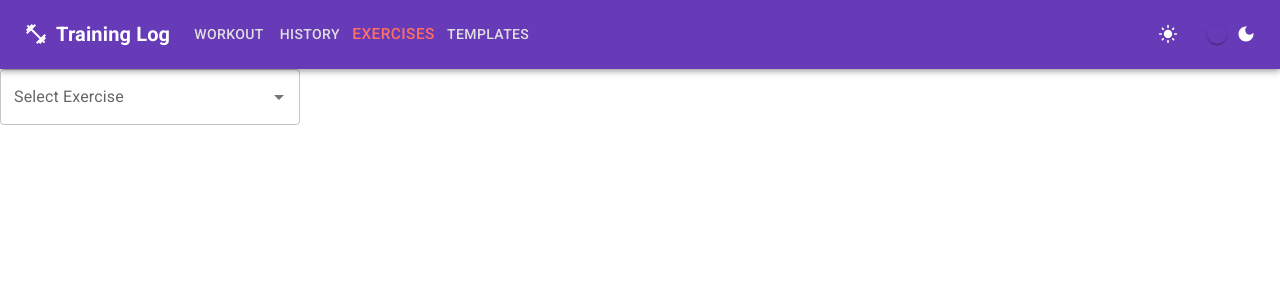
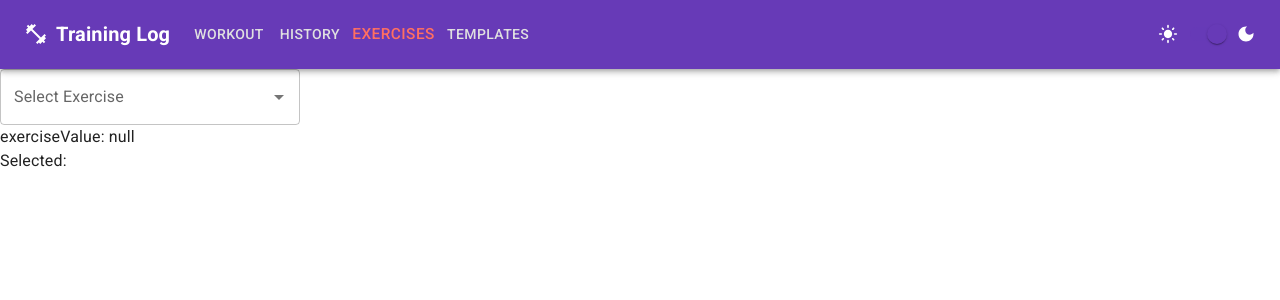
Before and after one commit to tylersocholotuik/training-log, a Next.js app in the folder training-log-app/: page /exercises in a window 1280 px wide. Shown: the top 300 px of the page. Built offline with nearby package versions, Linux system fonts and the light colour scheme.

Commit message:
Added state control to exercise select

```diff
--- a/training-log-app/pages/exercises.js
+++ b/training-log-app/pages/exercises.js
@@ -6,6 +6,8 @@ import Autocomplete from '@mui/material/Autocomplete';
 export default function Exercises() {
 
   const [data, setData] = useState(null);
+  const [exerciseValue, setExerciseValue] = useState(null);
+  const [exerciseSelection, setExceriseSelection] = useState('');
 
   useEffect(() => {
     // Fetch the data from the public folder
@@ -31,12 +33,22 @@ export default function Exercises() {
     <>
       <main>
         <Autocomplete
+          value={exerciseValue}
+          onChange={(event, newValue) => {
+            setExerciseValue(newValue);
+          }}
+          inputValue={exerciseSelection}
+          onInputChange={(event, newInputValue) => {
+            setExceriseSelection(newInputValue);
+          }}
           options={options.sort((a, b) => -b.firstLetter.localeCompare(a.firstLetter))}
           groupBy={(exercise) => exercise.firstLetter}
           getOptionLabel={(exercise) => exercise.name}
           sx={{ width: 300 }}
           renderInput={(params) => <TextField {...params} label="Select Exercise" />}
         />
+        <div>{`exerciseValue: ${exerciseValue !== null ? `${exerciseValue.name}` : 'null'}`}</div>
+        <div>{`Selected: ${exerciseSelection}`}</div>
       </main>
     </>
   );
```
